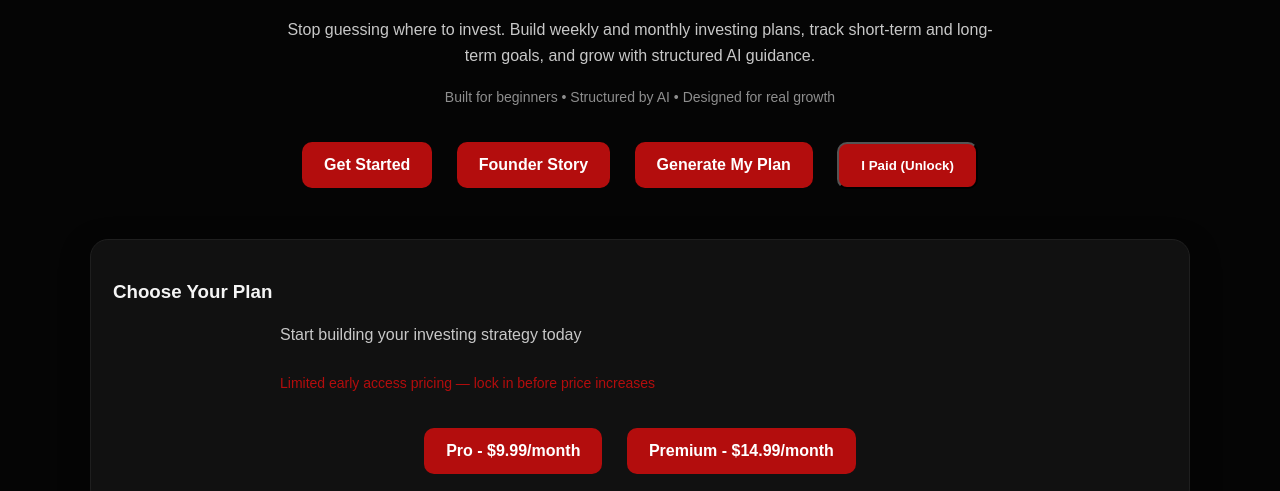
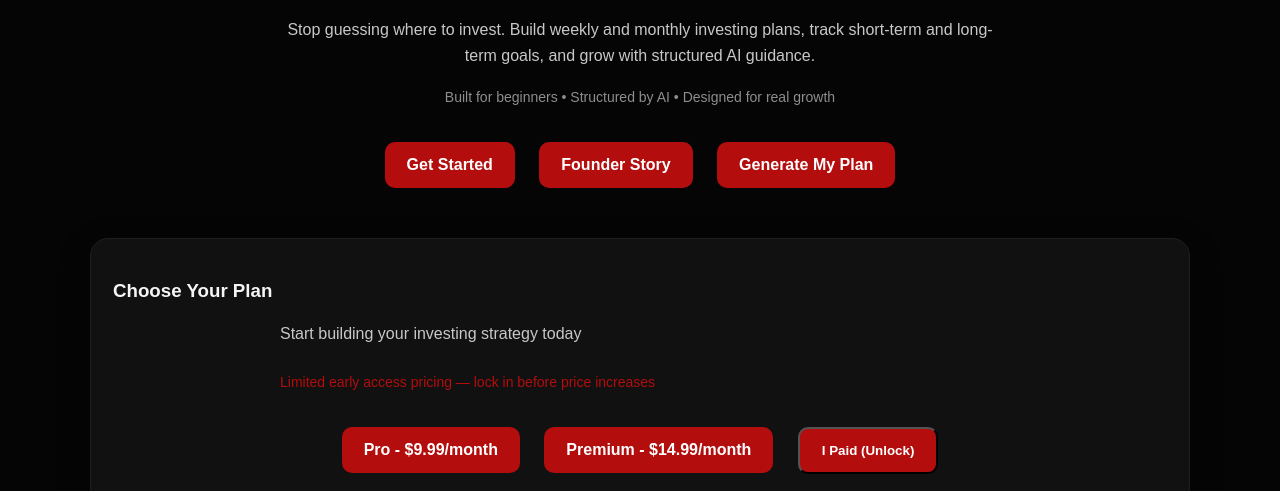
Before and after one commit to edwardlongmirebeast6-cpu/vestiqai-el-loboRK, a plain HTML site: page index.html in a window 1280 px wide. Shown: the part 480-971 px from the top of the page. Drawn offline with Linux system fonts and the light colour scheme.

Commit message:
Update index.html

```diff
--- a/index.html
+++ b/index.html
@@ -153,9 +153,7 @@
     <a class="btn" href="#pricing">Get Started</a>
     <a class="btn" href="#founder">Founder Story</a>
     <a class="btn" href="#ai-planner">Generate My Plan</a>
-    <button class="btn" onclick="unlockAI()">
-  I Paid (Unlock)
-</button>
+
 <div class="grid">
   <div class="card" id="pricing">
     <h3>Choose Your Plan</h3>
@@ -171,6 +169,9 @@
       <a class="btn" href="https://buy.stripe.com/8x2dR88gfcWE5eMexecIE02" target="_blank">
         Premium - $14.99/month
       </a>
+        <button class="btn" onclick="unlockAI()">
+  I Paid (Unlock)
+</button>
     </div>
   </div>
 </div>
@@ -248,11 +249,12 @@
     </div>
   </div>
   <script>
+  function unlockAI() {
+    document.getElementById("lockOverlay").style.display = "none";
+    document.getElementById("aiContent").style.display = "block";
+  }
+
   function generatePlan() {
-    function unlockAI() {
-  document.getElementById("lockOverlay").style.display = "none";
-  document.getElementById("aiContent").style.display = "block";
-}
     const budget = parseFloat(document.getElementById("budget").value);
     const risk = document.getElementById("risk").value;
     const goal = document.getElementById("goal").value;
```
